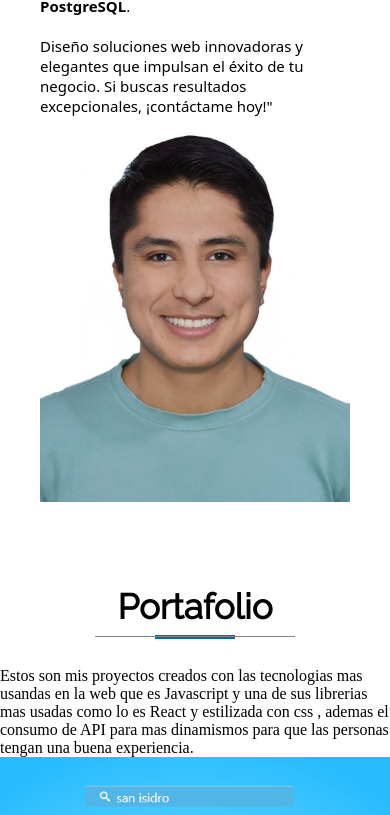
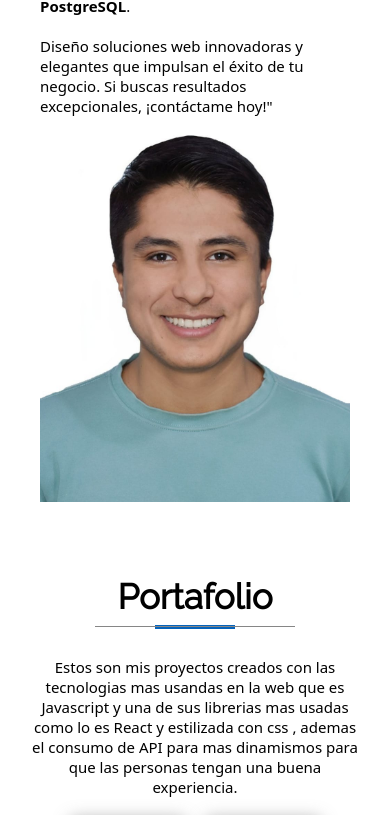
Before and after one commit to brandolyjack21/Portafolio, a React (Vite) app: page / in a window 390 px wide. Shown: the part 1152-1967 px from the top of the page. Built offline with nearby package versions, Linux system fonts and the light colour scheme.

Commit message:
portafolio

```diff
--- a/src/App.css
+++ b/src/App.css
@@ -321,7 +321,8 @@ li{
 
   .container-about{
     width: 100vw;
-    height: 100vh;
+    height: max-content;
+    padding: 0 0 70px;
   }
 
   .body-about{
@@ -474,6 +475,7 @@ li{
     display: flex;
     flex-direction: column;
     align-items: center;
+    padding: 0 25px;
   }
 
   .container-portafolio-title{
@@ -484,7 +486,7 @@ li{
     font-family: system-ui, -apple-system, BlinkMacSystemFont, 'Segoe UI', Roboto, Oxygen, Ubuntu, Cantarell, 'Open Sans', 'Helvetica Neue', sans-serif;
     font-size: 35px;
     font-family: 'Raleway', sans-serif;
-    padding-top: 50px;
+    padding-top: 0;
     padding-bottom: 40px;
     text-align: center;
     position: relative;
@@ -496,7 +498,7 @@ li{
     width: 200px;
     height: 1px;
     background-color: rgb(134, 134, 134);
-    top: 100px;
+    top: 50px;
   }
 
   .container-portafolio-title::before{
@@ -505,7 +507,29 @@ li{
     width: 80px;
     height: 4px;
     background-color: #0563bb;
-    top: 99px;
+    top: 49px;
+  }
+
+  .proyectos-creados{
+    text-wrap: balance;
+    text-align: center;
+    font-family: system-ui, -apple-system, BlinkMacSystemFont, 'Segoe UI', Roboto, Oxygen, Ubuntu, Cantarell, 'Open Sans', 'Helvetica Neue', sans-serif;
+    font-size: 15px;
+    padding: 0 5px 20px;
+  }
+
+  .container-list-projects{
+    display: grid;
+    grid-template-columns: 1fr 1fr;
+    gap: 15px;
+  }
+
+  .list-projects{
+    width: 120px;
+    height: 120px;
+    overflow: hidden;
+    border-radius: 10px;
+    box-shadow: 0 0 15px rgba(121, 121, 121, 0.507);
   }
 }
 
```
